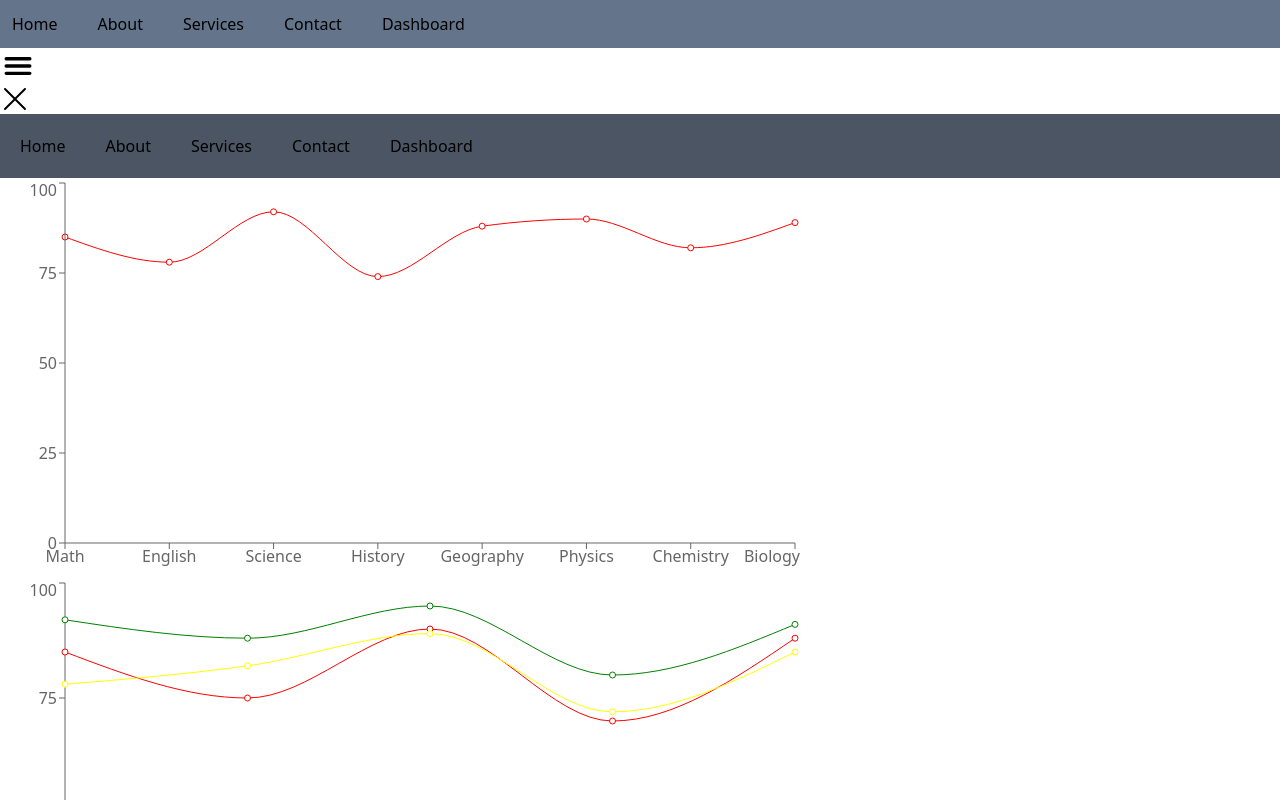
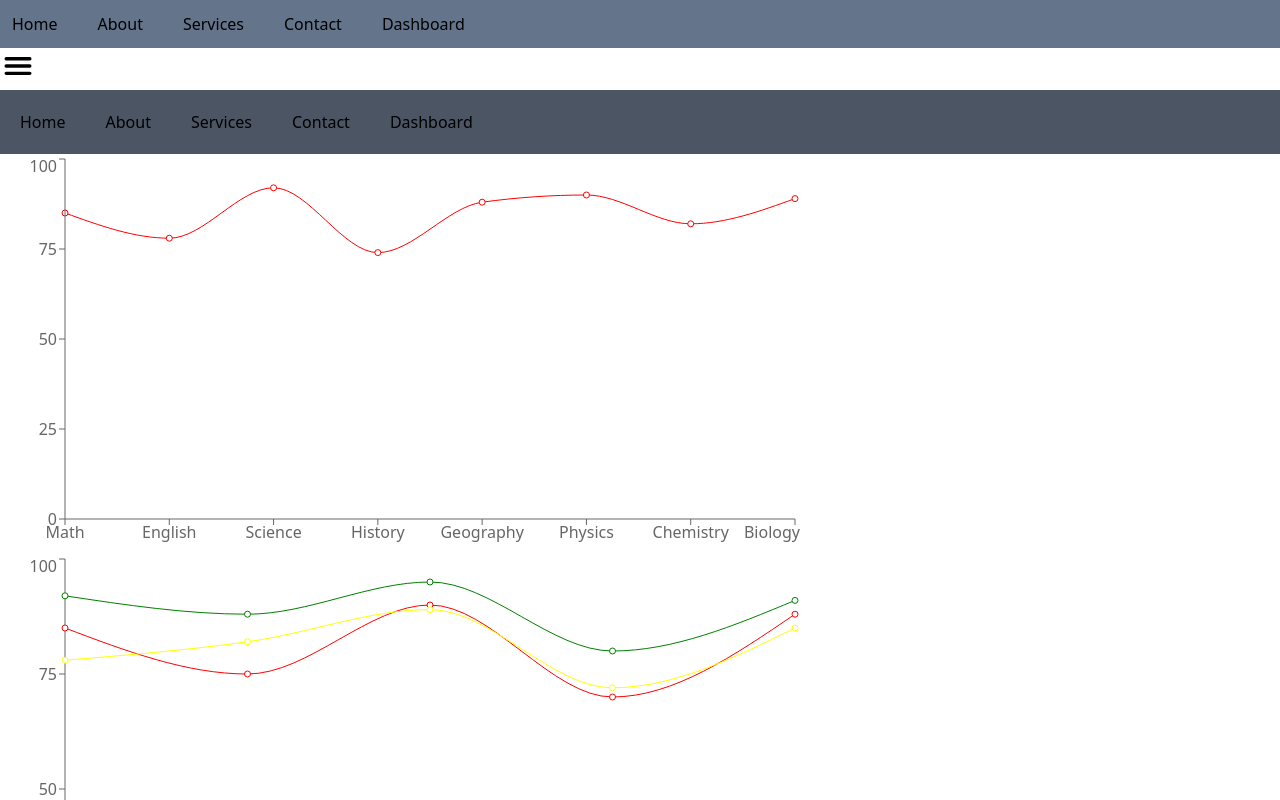
Before and after one commit to jnakht/price-options-module, a React (Vite) app: page / in a window 1280 px wide. Shown: the top 800 px of the page. Built offline with nearby package versions, Linux system fonts and the light colour scheme; no server answers.

Commit message:
menu and cross toggle set on navbar recap

```diff
--- a/src/Components/NavbarRecap/NavbarRecap.jsx
+++ b/src/Components/NavbarRecap/NavbarRecap.jsx
@@ -1,3 +1,4 @@
+import { useState } from "react";
 import LinkRecap from "./LinkRecap";
 import { IoMenu } from "react-icons/io5";
 import { RxCross1 } from "react-icons/rx";
@@ -10,10 +11,21 @@ const NavbarRecap = () => {
         { id: 4, path: "/contact", name: "Contact" },
         { id: 5, path: "/dashboard", name: "Dashboard" }
       ];
+
+      const [openClose, setOpenClose] = useState(true);
     return (
         <div>
-            <IoMenu className="text-4xl" />
-            <RxCross1 className="text-3xl"/>
+            <div>
+                <button onClick={() => setOpenClose(!openClose)}>
+                     {
+                        openClose ? <IoMenu className="text-4xl" />
+                        :
+                        <RxCross1 className="text-4xl"/>
+                     }
+                </button>
+
+
+            </div>
             <ul className="md:flex bg-gray-600 w-[200px] md:w-full rounded-xl md:rounded-none p-4 md:p-0">
             {
                 routes.map(route => <LinkRecap route={route}></LinkRecap>)
```
